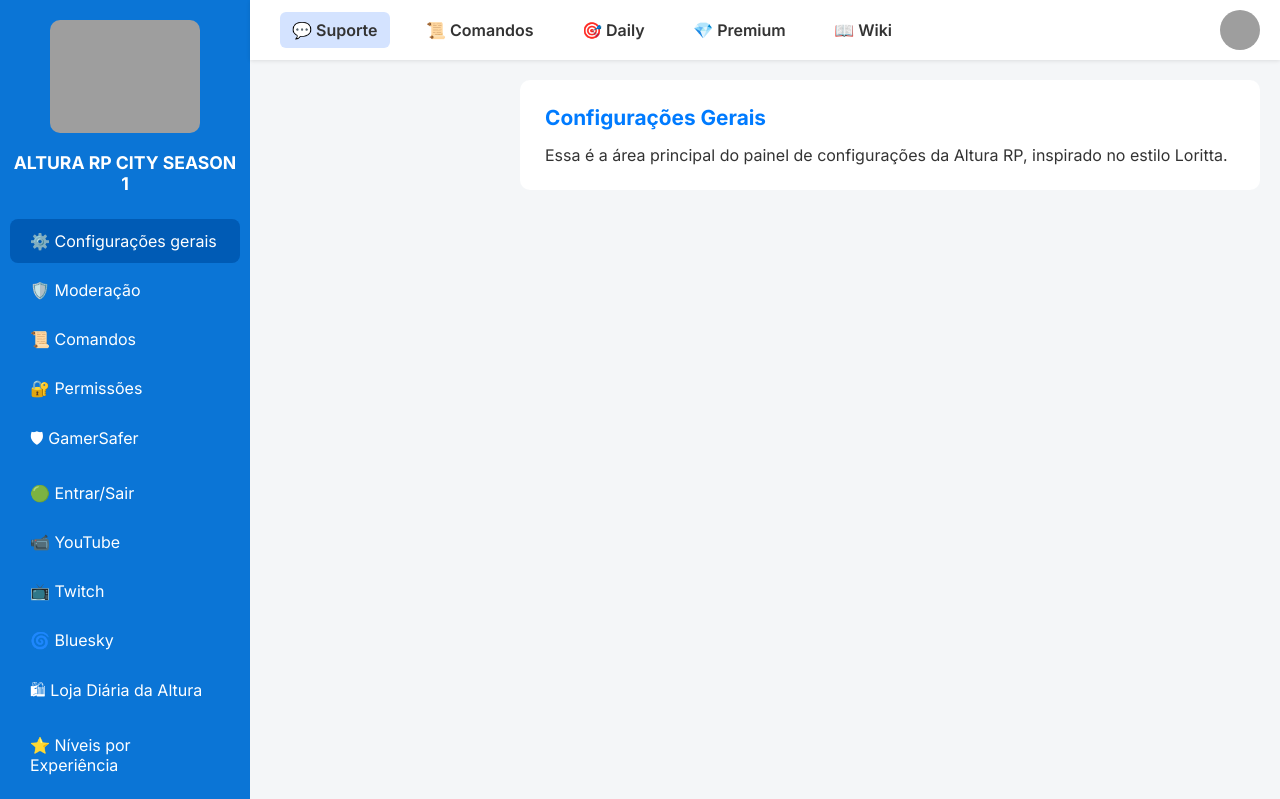
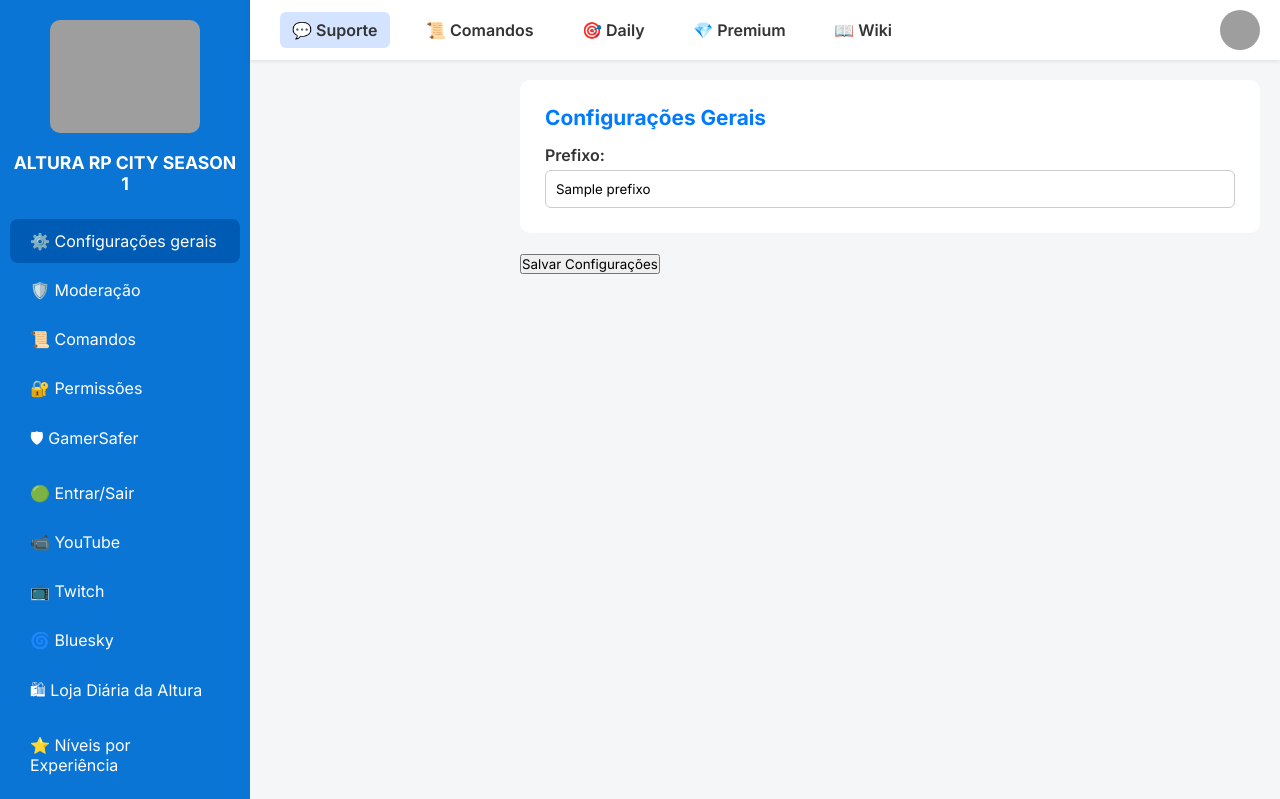
Before and after one commit to GitDanHuby/bot-discord-altura, a Flask app: template templates/dashboard.html in a window 1280 px wide. Shown: the top 799 px of the page. Run offline with Flask 3, Linux system fonts and the light colour scheme; the template is opened without the code that fills it: most values are stand-ins (such as "Sample title", 1, 10 or a date in 2020); grey boxes are pictures that could not be loaded.

Commit message:
Update dashboard.html

```diff
--- a/templates/dashboard.html
+++ b/templates/dashboard.html
@@ -126,6 +126,20 @@ main {
   color: var(--cor-primaria);
 }
 
+label {
+  display: block;
+  margin-top: 10px;
+  font-weight: 600;
+}
+
+input, textarea {
+  width: 100%;
+  padding: 10px;
+  margin-top: 5px;
+  border: 1px solid #ccc;
+  border-radius: 6px;
+}
+
 .tab-content { display: none; }
 .tab-content.active { display: block; }
 
@@ -173,23 +187,57 @@ main {
       <img src="https://cdn.discordapp.com/avatars/{{ user.id }}/{{ user.avatar }}.png?size=128" alt="Avatar">
     </div>
   </header>  <main>
+    <form id="settings-form">
       <div id="config-gerais" class="tab-content active module">
         <h2>Configurações Gerais</h2>
-      <p>Essa é a área principal do painel de configurações da Altura RP, inspirado no estilo Loritta.</p>
-    </div><div id="comandos" class="tab-content module">
+        <label for="prefixo">Prefixo:</label>
+        <input type="text" id="prefixo" name="prefixo" value="{{ settings.get('prefixo', '+') }}">
+      </div><div id="moderacao" class="tab-content module">
+    <h2>Moderação</h2>
+    <label for="log_channel">Canal de Logs:</label>
+    <input type="text" id="log_channel" name="log_channel" value="{{ settings.get('log_channel', '') }}">
+  </div>
+
+  <div id="comandos" class="tab-content module">
     <h2>Comandos</h2>
-  <p>Gerencie comandos personalizados e padrões do servidor.</p>
+    <label for="comando_bloqueado">Comando bloqueado:</label>
+    <input type="text" id="comando_bloqueado" name="comando_bloqueado">
+  </div>
+
+  <div id="permissoes" class="tab-content module">
+    <h2>Permissões</h2>
+    <label for="cargo_admin">Cargo de Admin:</label>
+    <input type="text" id="cargo_admin" name="cargo_admin">
+  </div>
+
+  <div id="youtube" class="tab-content module">
+    <h2>Configurações do YouTube</h2>
+    <label for="canal_youtube">Canal de YouTube:</label>
+    <input type="text" id="canal_youtube" name="canal_youtube">
+  </div>
+
+  <div id="xp" class="tab-content module">
+    <h2>Sistema de XP</h2>
+    <label for="xp_ativo">Ativar Sistema de XP?</label>
+    <input type="checkbox" id="xp_ativo" name="xp_ativo">
   </div>
 
   <div id="premium" class="tab-content module">
-  <h2>Recursos Premium</h2>
-  <p>Gerencie chaves, multiplicadores e recursos extras do seu plano Premium.</p>
+    <h2>Chaves Premium</h2>
+    <label for="premium_key">Chave Premium:</label>
+    <input type="text" id="premium_key" name="premium_key">
   </div>
 
-<div id="wiki" class="tab-content module">
-  <h2>Wiki</h2>
-  <p>Links úteis e informações da wiki do Altura RP City.</p>
+  <div id="comandosperso" class="tab-content module">
+    <h2>Comandos Personalizados</h2>
+    <label for="cmd_custom">Comando Customizado:</label>
+    <input type="text" id="cmd_custom" name="cmd_custom">
+    <label for="resposta_custom">Resposta:</label>
+    <textarea id="resposta_custom" name="resposta_custom"></textarea>
   </div>
+
+  <button type="submit">Salvar Configurações</button>
+</form>
 
   </main>  <script>
     const allTabLinks = document.querySelectorAll('[data-tab]');
@@ -198,7 +246,6 @@ main {
     allTabLinks.forEach(link => {
       link.addEventListener('click', e => {
         e.preventDefault();
-
         const target = link.getAttribute('data-tab');
 
         allTabLinks.forEach(l => l.classList.remove('active'));
```
Lines whose indentation alone changed are shown as unchanged.
